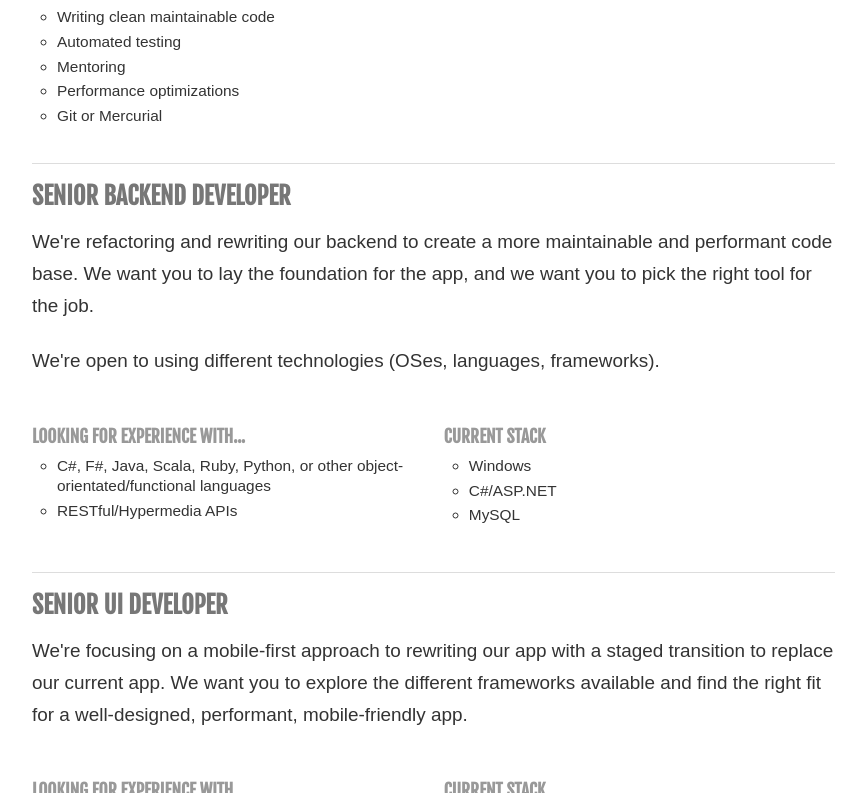
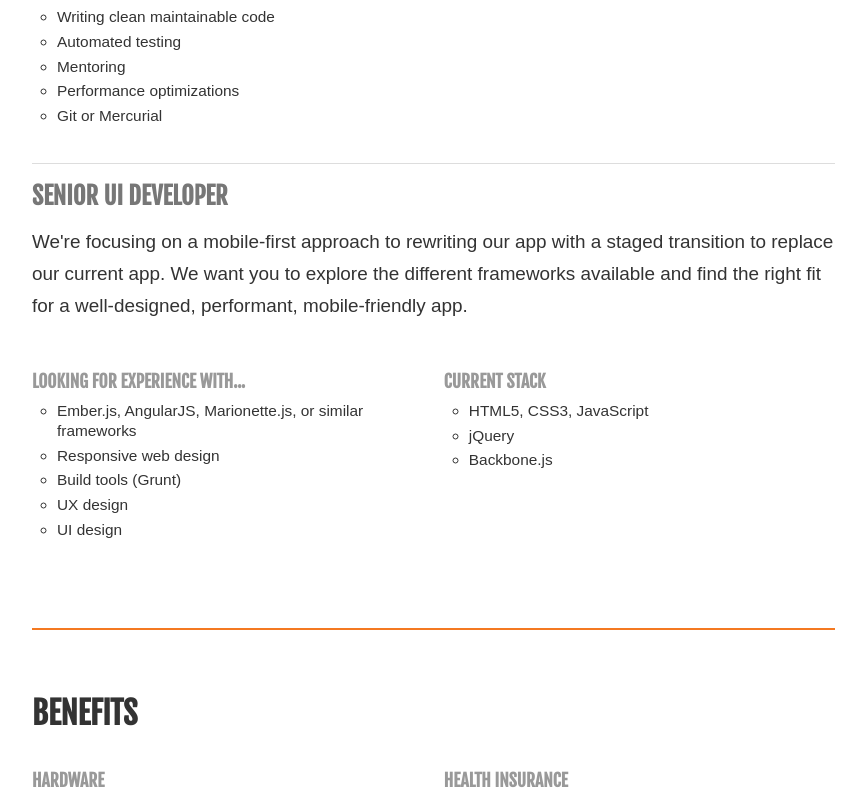
Before and after one commit to eduphoria/eduphoria.github.io, a website: page index.html in a window 1280 px wide. Shown: the part 1583-2376 px from the top of the page, without its empty margins (68-934 px from the left). Drawn offline with Linux system fonts and the light colour scheme; a web font is replaced by a local one.

Commit message:
Removing Backend Position

```diff
--- a/index.html
+++ b/index.html
@@ -139,7 +139,6 @@
           </p>
           <h3>Available positions</h3>
           <ul>
-            <li><a href="#backend">Senior Backend Developer</a></li>
             <li><a href="#ui">Senior UI Developer</a></li>
           </ul>
           <p>
@@ -204,31 +203,6 @@
             <li>Performance optimizations</li>
             <li>Git or Mercurial</li>
           </ul>
-
-          <h3 id="backend">Senior Backend Developer</h3>
-          <p>
-            We're refactoring and rewriting our backend to create a more maintainable and performant code base. We want you to lay the foundation for the app, and we want you to pick the right tool for the job.
-          </p>
-          <p>
-            We're open to using different technologies (OSes, languages, frameworks).
-          </p>
-          <div class="row-fluid">
-            <div class="span6">
-              <h4>Looking For Experience With...</h4>
-              <ul>
-                <li>C#, F#, Java, Scala, Ruby, Python, or other object-orientated/functional languages</li>
-                <li>RESTful/Hypermedia APIs</li>
-              </ul>
-            </div>
-            <div class="span6">
-              <h4>Current Stack</h4>
-              <ul>
-                <li>Windows</li>
-                <li>C#/ASP.NET</li>
-                <li>MySQL</li>
-              </ul>
-            </div>
-          </div>
 
           <h3 id="ui">Senior UI Developer</h3>
           <p>
```
